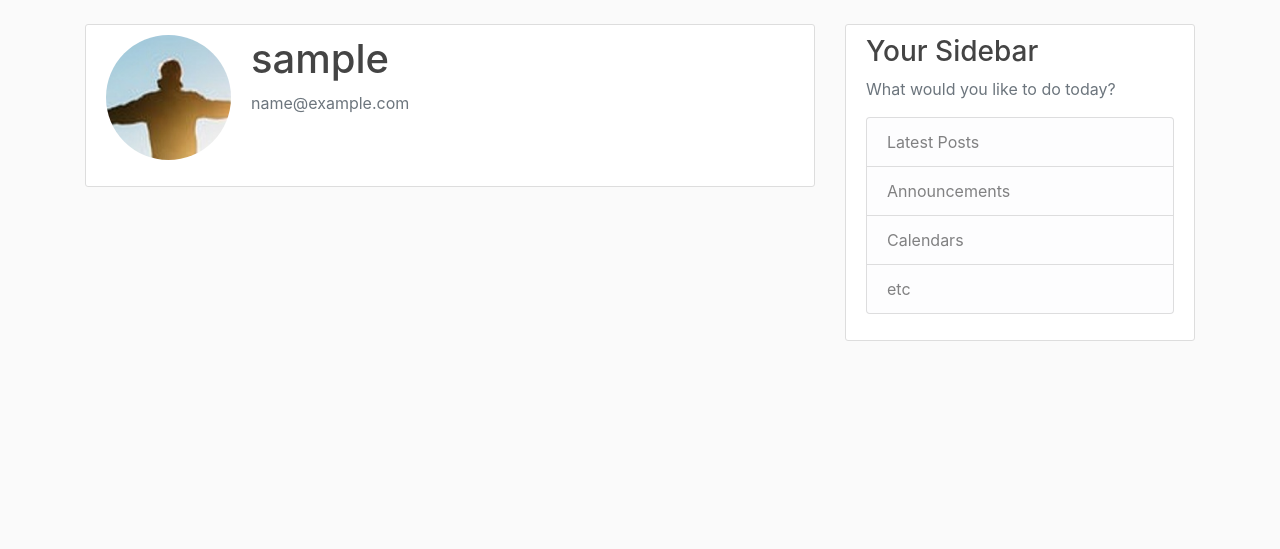
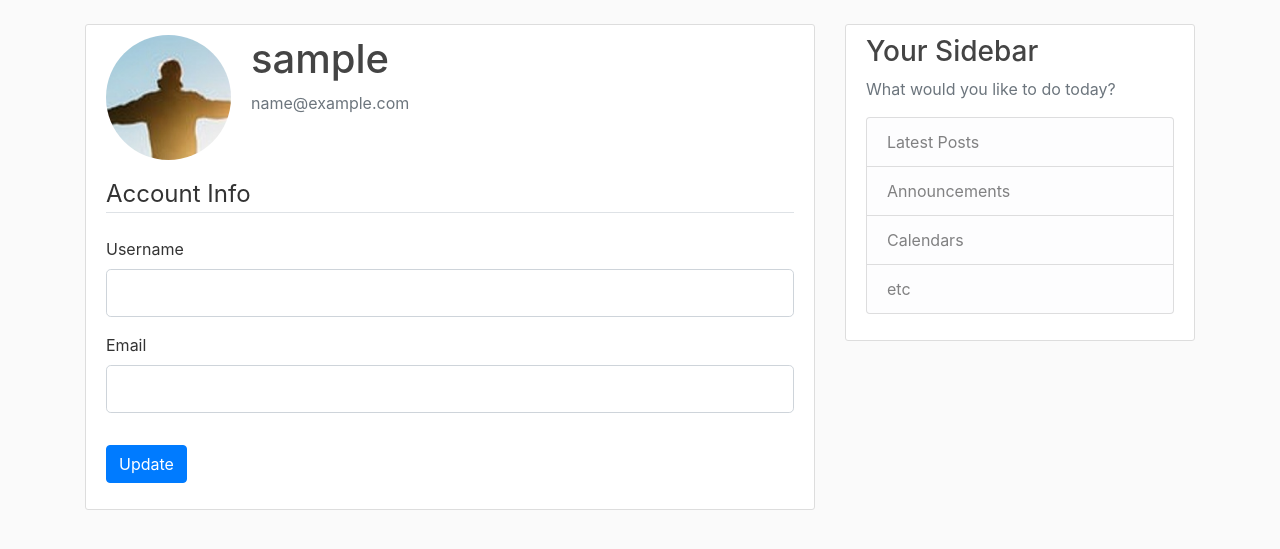
Before and after one commit to webroyit/ff59sg-RunnerBlog, a Flask app: page /account in a window 1280 px wide. Shown: the part 56-605 px from the top of the page. Run offline with Flask 2, Linux system fonts and the light colour scheme; the visitor is signed in with stand-in values (Sample User, id 1); data comes from the database, SQL or seed files in the repository; some libraries are stand-ins or nearby versions.

Commit message:
Add a form on the account page

```diff
--- a/runnerblog/routes.py
+++ b/runnerblog/routes.py
@@ -1,6 +1,6 @@
 from flask import render_template, url_for, flash, redirect, request
 from runnerblog import app, db, bcrypt
-from runnerblog.forms import RegistrationForm, LoginForm
+from runnerblog.forms import RegistrationForm, LoginForm, UpdateAccountForm
 from runnerblog.models import User, Post
 from flask_login import login_user, current_user, logout_user, login_required
 
@@ -92,5 +92,6 @@ def logout():
 @app.route("/account")
 @login_required
 def account():
+    form = UpdateAccountForm()
     image_file = url_for("static", filename = "profile_pics/" + current_user.image_file)
-    return render_template("account.html", title = "Account", image_file = image_file)
+    return render_template("account.html", title = "Account", image_file = image_file, form = form)
--- a/runnerblog/templates/account.html
+++ b/runnerblog/templates/account.html
@@ -8,5 +8,42 @@
                 <p class="text-secondary">{{ current_user.email }}</p>
             </div>
         </div>
+        <form method="POST" action="">
+            <!-- hidden_tag() protect from  cross site request forgery attacks -->
+            {{ form.hidden_tag() }}
+            <fieldset class="form-group">
+                <legend class="border-bottom mb-4">Account Info</legend>
+                <div class="form-group">
+                    {{ form.username.label(class="form-control-label") }}
+
+                    {% if form.username.errors %}
+                        {{ form.username(class="form-control form-control-lg is-invalid") }}
+                        <div class="invalid-feedback">
+                            {% for error in form.username.errors %}
+                                <span>{{ error }}</span>
+                            {% endfor %}
+                        </div>
+                    {% else %}
+                        {{ form.username(class="form-control form-control-lg") }}
+                    {% endif %}
+                </div>
+                <div class="form-group">
+                    {{ form.email.label(class="form-control-label") }}
+                    {% if form.email.errors %}
+                        {{ form.email(class="form-control form-control-lg is-invalid") }}
+                        <div class="invalid-feedback">
+                            {% for error in form.email.errors %}
+                                <span>{{ error }}</span>
+                            {% endfor %}
+                        </div>
+                    {% else %}
+                        {{ form.email(class="form-control form-control-lg") }}
+                    {% endif %}
+                </div>
+            </fieldset>
+            <div class="form-group">
+                {{ form.submit(class="btn btn-primary") }}
+            </div>
+        </form>
     </div>
 {% endblock %}
```
